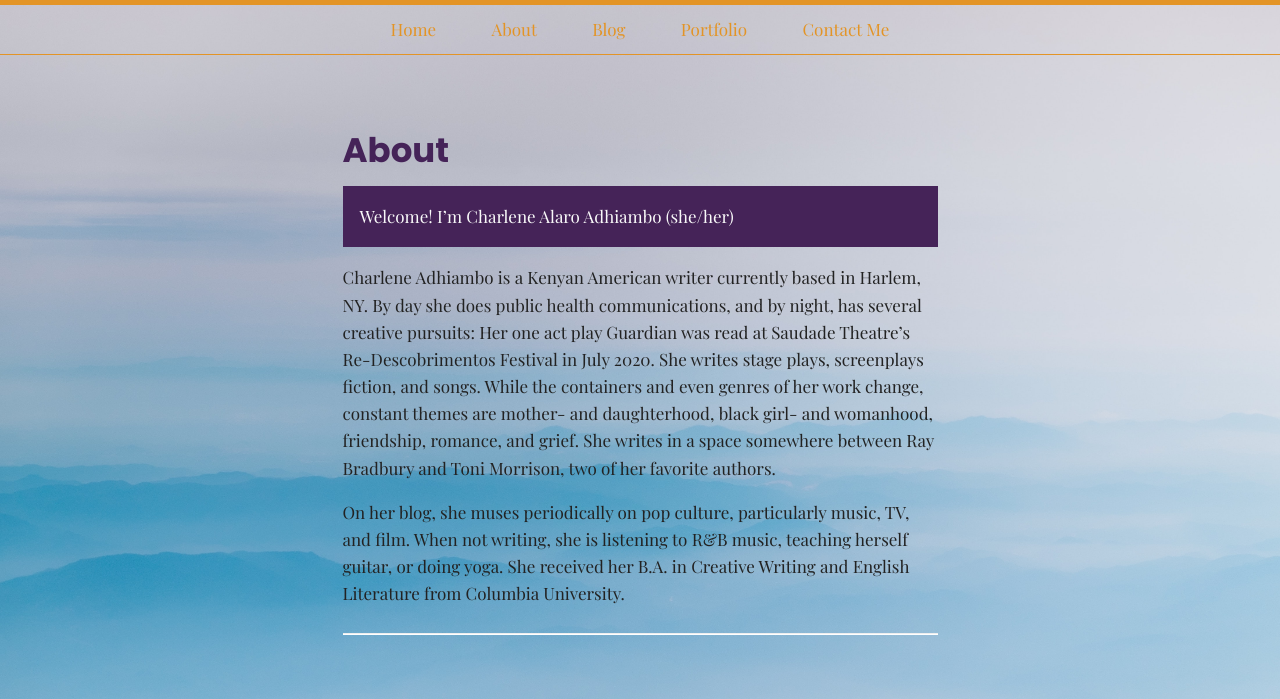
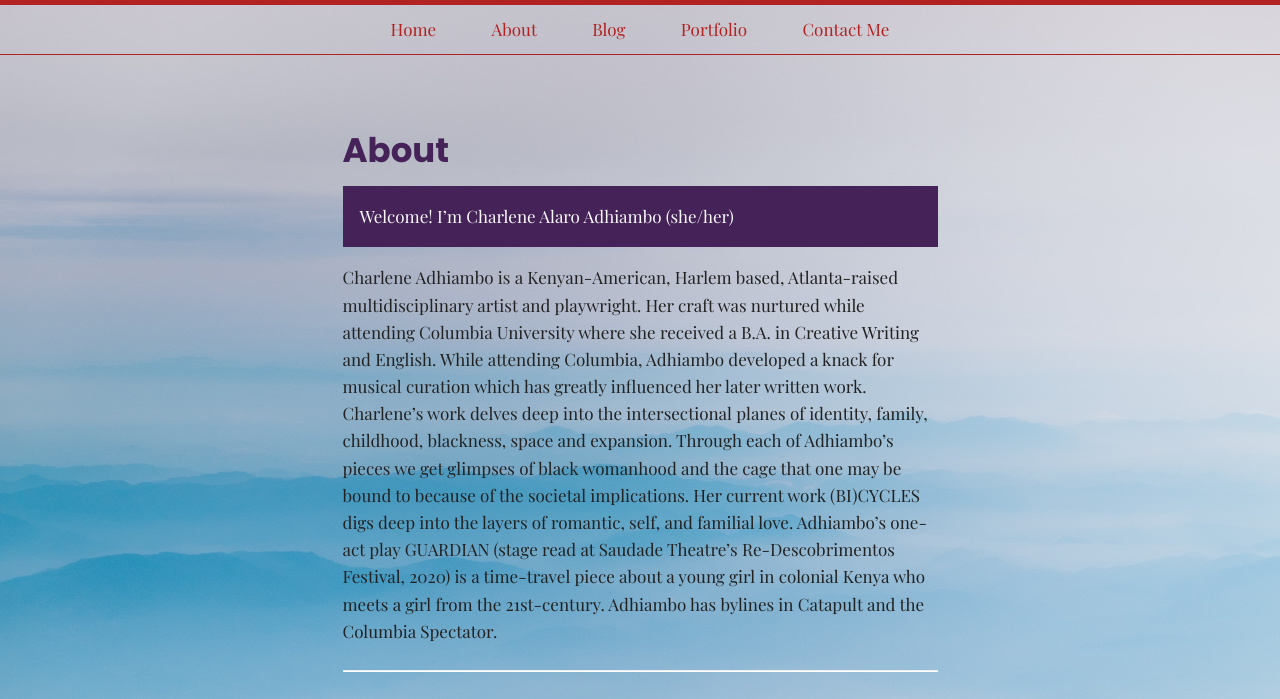
Before and after one commit to charadh/charadh.github.io, a Jekyll site: the page built from about.md, in a window 1280 px wide, cut to the strip 0-699 px from the top of the page. Built offline with Jekyll 4.4.1, drawn with Linux system fonts in a browser that asks for light colours; some web fonts are replaced.

Commit message:
2023 web update and new comp

```diff
--- a/_sass/utilities/_variables.scss
+++ b/_sass/utilities/_variables.scss
@@ -13,23 +13,23 @@ $code-font-stack: 'Poppins', monospace;
 // Body
 $body-text-color: #222222;
 $body-background-color: #ffffff;
-$body-top-border-color: #E39426;
+$body-top-border-color: #b22222;
 $body-top-border-width: 5px;
 
 // Links
-$link-color: #E39426;
+$link-color: #b22222;
 
 // Navigation
-$nav-bottom-border-color: #E39426;
+$nav-bottom-border-color: #b22222;
 $nav-bottom-border-width: 1px;
 
-$nav-link-color: #E39426;
+$nav-link-color: #b22222;
 $nav-link-padding-y: 0.7rem;
 $nav-link-padding-x: 1.5rem;
-$nav-link-underline-color: #E39426;
+$nav-link-underline-color: #b22222;
 
 $nav-icon-color: #ffffff;
-$nav-icon-background-color: #E39426;
+$nav-icon-background-color: #b22222;
 
 // Blog post headings and page titles
 $post-title-color: #452358;
--- a/about.md
+++ b/about.md
@@ -7,9 +7,7 @@ title: About
   Welcome! I’m Charlene Alaro Adhiambo (she/her)
 </p>
 
-   Charlene Adhiambo is a Kenyan American writer currently based in Harlem, NY. By day she does public health communications, and by night, has several creative pursuits: Her one act play Guardian was read at Saudade Theatre’s Re-Descobrimentos Festival in July 2020. She writes stage plays, screenplays fiction, and songs. While the containers and even genres of her work change, constant themes are mother- and daughterhood, black girl- and womanhood, friendship, romance, and grief. She writes in a space somewhere between Ray Bradbury and Toni Morrison, two of her favorite authors.
-
-   On her blog, she muses periodically on pop culture, particularly music, TV, and film. When not writing, she is listening to R&B music, teaching herself guitar, or doing yoga. She received her B.A. in Creative Writing and English Literature from Columbia University.
+ Charlene Adhiambo is a Kenyan-American, Harlem based, Atlanta-raised multidisciplinary artist and playwright. Her craft was nurtured while attending Columbia University where she received a B.A. in Creative Writing and English. While attending Columbia, Adhiambo developed a knack for musical curation which has greatly influenced her later written work. Charlene’s work delves deep into the intersectional planes of identity, family, childhood, blackness, space and expansion. Through each of Adhiambo’s pieces we get glimpses of black womanhood and the cage that one may be bound to because of the societal implications. Her current work (BI)CYCLES digs deep into the layers of romantic, self, and familial love. Adhiambo’s one-act play GUARDIAN (stage read at Saudade Theatre’s Re-Descobrimentos Festival, 2020) is a time-travel piece about a young girl in colonial Kenya who meets a girl from the 21st-century. Adhiambo has bylines in Catapult and the Columbia Spectator.
 
 
 
--- a/index.html
+++ b/index.html
@@ -11,7 +11,7 @@ title: Home
 
   <div class="text-center">
     <p>
-      Writer.
+      Multidisciplinary artist. Kenya made, Harlem based & Atlanta raised.
     </p>
     <img src = "/assets/IMG_1208 (3).jpg" width="100%">
     <ul class="social-icon-list">
```
Also changed, not shown: work.md (+4 -4 lines).
